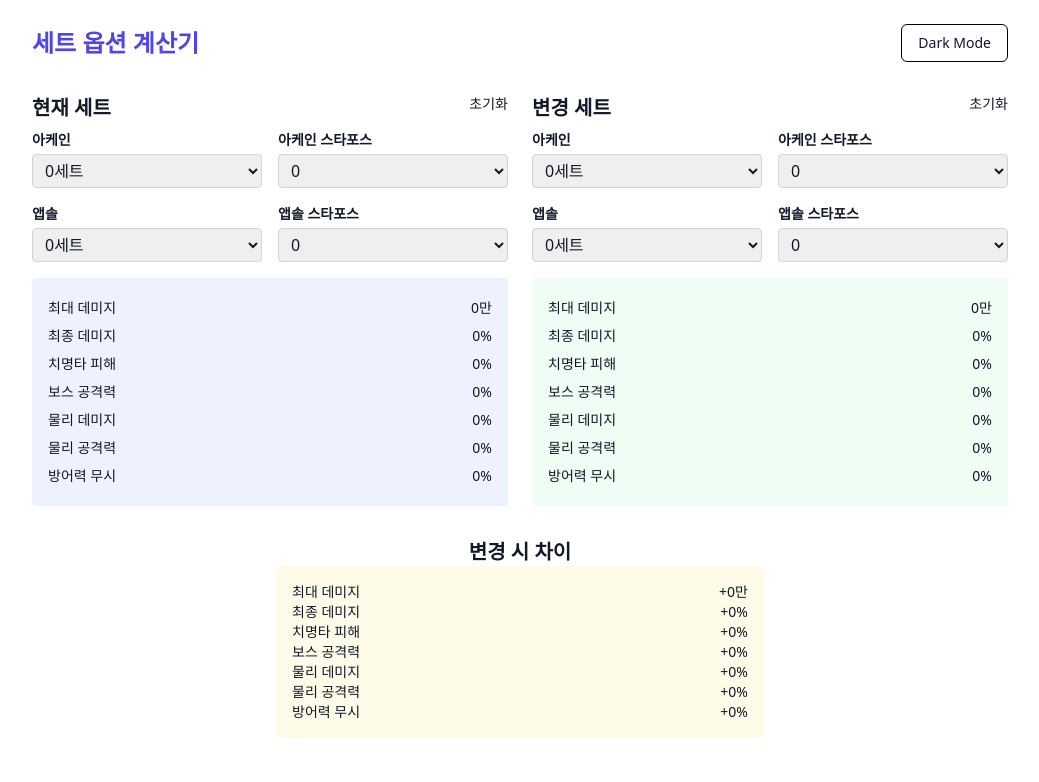
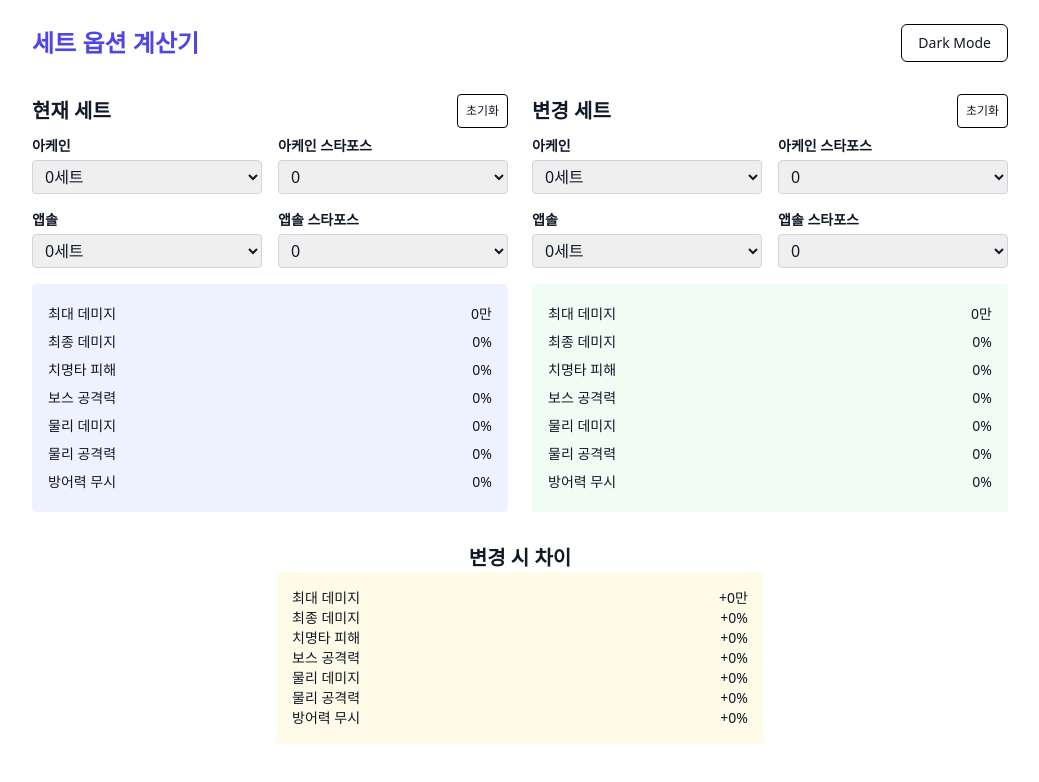
Before and after one commit to ddj82/maple, a React (Vite) app: page / in a window 1280 px wide. Shown: the top 782 px of the page, without its empty margins (120-1159 px from the left). Built offline with nearby package versions, Linux system fonts and the light colour scheme.

Commit message:
[dj][2025-04-15] 초기화 버튼 수정2

```diff
--- a/src/components/Calculator.jsx
+++ b/src/components/Calculator.jsx
@@ -78,9 +78,9 @@ const Calculator = () => {
                 <div className="grid grid-cols-1 md:grid-cols-2 gap-6">
                     {/* 현재 세트 */}
                     <div>
-                        <div className="flex justify-between">
-                            <h3 className="text-xl font-bold mb-2">현재 세트</h3>
-                            <div className="text-sm font-blod">
+                        <div className="flex justify-between items-center mb-2">
+                            <h3 className="text-xl font-bold">현재 세트</h3>
+                            <div className="text-xs font-blod p-2 border rounded border-black dark:border-white">
                                 <button type="button" onClick={() => resetSetOption(true)}>초기화</button>
                             </div>
                         </div>
@@ -106,9 +106,9 @@ const Calculator = () => {
 
                     {/* 변경 세트 */}
                     <div>
-                        <div className="flex justify-between">
-                            <h3 className="text-xl font-bold mb-2">변경 세트</h3>
-                            <div className="text-sm font-blod">
+                        <div className="flex justify-between items-center mb-2">
+                            <h3 className="text-xl font-bold">변경 세트</h3>
+                            <div className="text-xs font-blod p-2 border rounded border-black dark:border-white">
                                 <button type="button" onClick={() => resetSetOption(false)}>초기화</button>
                             </div>
                         </div>
```
